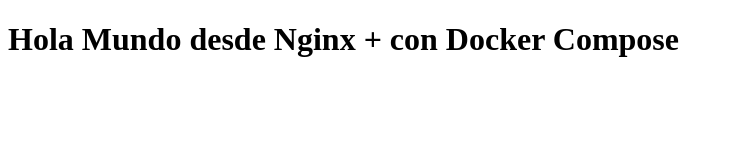
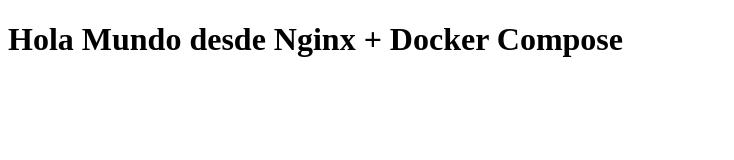
Before and after one commit to Adrianh-14/nginx-docker-web, a plain HTML site: page src/index.html in a window 1280 px wide. Shown: the whole page, without its empty margins (0-734 px from the left). Drawn offline with Linux system fonts and the light colour scheme.

Commit message:
Update index.html

```diff
--- a/src/index.html
+++ b/src/index.html
@@ -4,6 +4,6 @@
   <title>Hola desde Nginx</title>
 </head>
 <body>
-  <h1>Hola Mundo desde Nginx + con Docker Compose</h1>
+  <h1>Hola Mundo desde Nginx + Docker Compose</h1>
 </body>
 </html>
```
